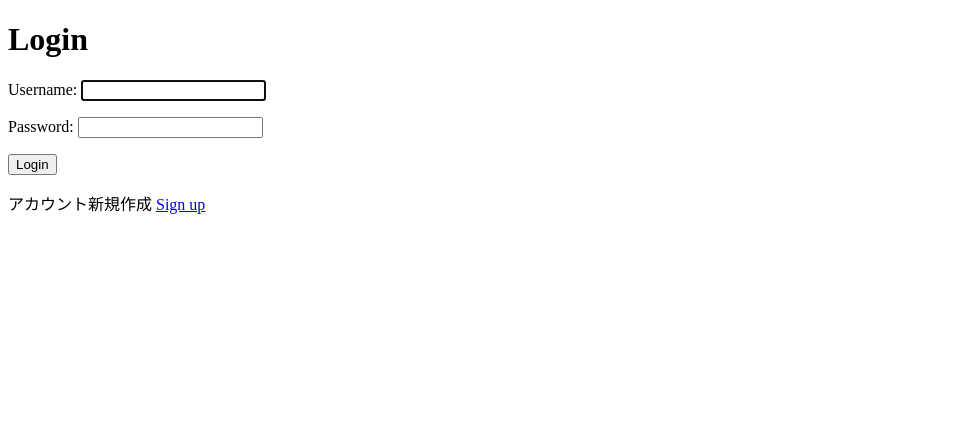
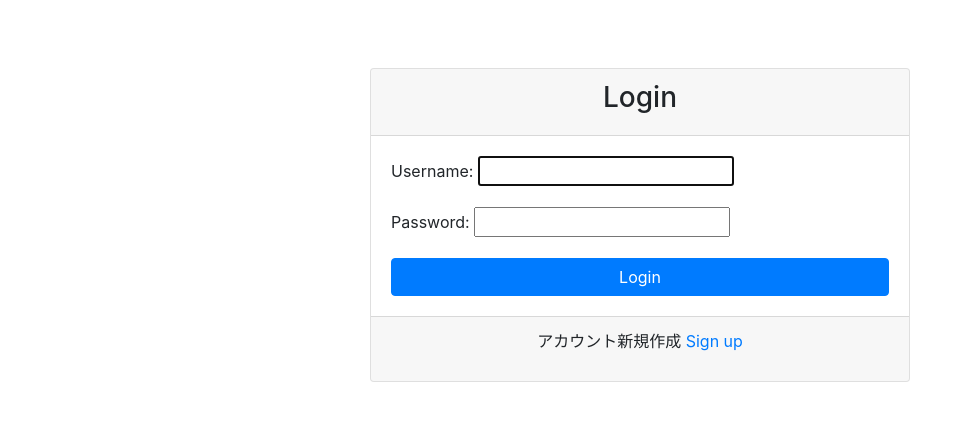
Before and after one commit to tatusyanin/todo_project, a Django app: page /login/ in a window 1280 px wide. Shown: the top 421 px of the page, without its empty margins (0-965 px from the left). Run offline with Django 4.2, Linux system fonts and the light colour scheme; some libraries are stand-ins or nearby versions.

Commit message:
Update login.html

```diff
--- a/templates/registration/login.html
+++ b/templates/registration/login.html
@@ -1,5 +1,3 @@
-<!-- templates/registration/login.html -->
-
 <!DOCTYPE html>
 <html lang="en">
 <head>
@@ -7,14 +5,39 @@
     <meta http-equiv="X-UA-Compatible" content="IE=edge">
     <meta name="viewport" content="width=device-width, initial-scale=1.0">
     <title>Login</title>
+    {% load static %}
+    <link rel="stylesheet" href="{% static 'css/styles.css' %}">
+    <!-- Bootstrap CSS -->
+    <link rel="stylesheet" href="https://stackpath.bootstrapcdn.com/bootstrap/4.5.2/css/bootstrap.min.css">
 </head>
 <body>
-    <h1>Login</h1>
-    <form method="post">
-        {% csrf_token %}
-        {{ form.as_p }}
-        <button type="submit">Login</button>
-    </form>
-    <p>アカウント新規作成 <a href="{% url 'signup' %}">Sign up</a></p> <!-- 新規登録ページへのリンク -->
+    <div class="container mt-5">
+        <div class="row justify-content-center">
+            <div class="col-md-6">
+                <div class="card">
+                    <div class="card-header text-center">
+                        <h3>Login</h3>
+                    </div>
+                    <div class="card-body">
+                        <form method="post">
+                            {% csrf_token %}
+                            {{ form.as_p }}
+                            <div class="text-center">
+                                <button type="submit" class="btn btn-primary btn-block">Login</button>
+                            </div>
+                        </form>
+                    </div>
+                    <div class="card-footer text-center">
+                        <p>アカウント新規作成 <a href="{% url 'signup' %}">Sign up</a></p>
+                    </div>
+                </div>
+            </div>
+        </div>
+    </div>
+
+    <!-- Bootstrap JS, Popper.js, and jQuery -->
+    <script src="https://code.jquery.com/jquery-3.5.1.slim.min.js"></script>
+    <script src="https://cdn.jsdelivr.net/npm/@popperjs/core@2.9.2/dist/umd/popper.min.js"></script>
+    <script src="https://stackpath.bootstrapcdn.com/bootstrap/4.5.2/js/bootstrap.min.js"></script>
 </body>
 </html>
```
